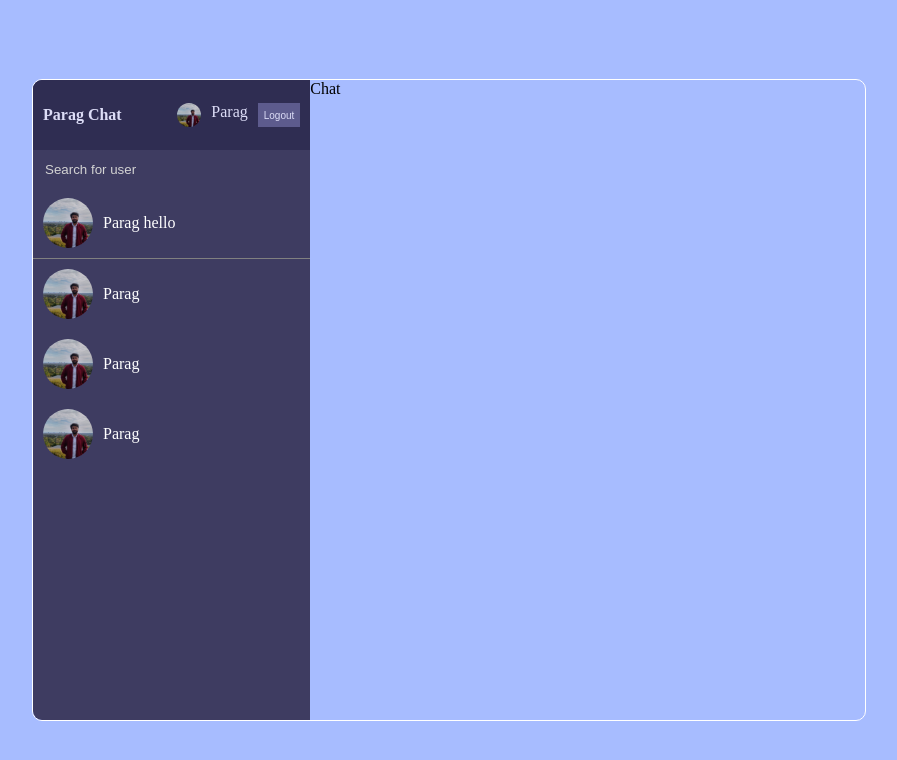
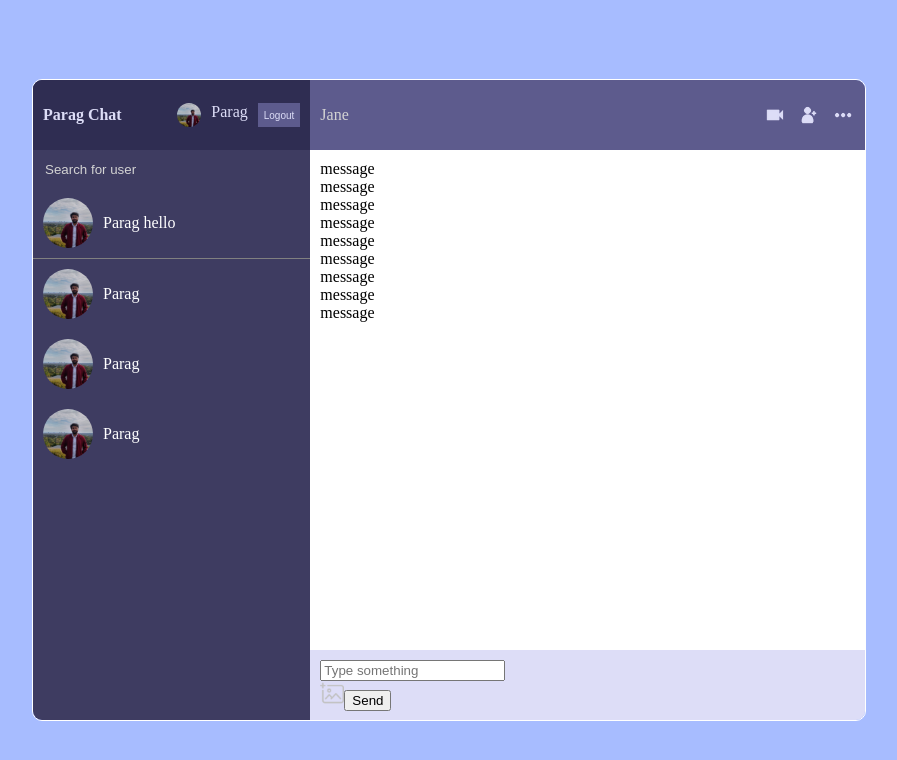
Before and after one commit to Parag18081994/ChatApp, a React (Create React App) app: page / in a window 1280 px wide. Shown: the top 760 px of the page, without its empty margins (191-1088 px from the left). Built offline with nearby package versions, Linux system fonts and the light colour scheme.

Commit message:
Completed message component

```diff
--- a/src/components/Chat.jsx
+++ b/src/components/Chat.jsx
@@ -1,8 +1,25 @@
 import React from "react";
-import profile from "../img/profile.jpg";
+import Cam from "../img/cam.png";
+import Add from "../img/add.png";
+import More from "../img/more.png";
+import Messages from "./Messages";
+import Input from "./Input";
 
 const Chat = () => {
-  return <div className="chat">Chat</div>;
+  return (
+    <div className="chat">
+      <div className="chatInfo">
+        <span>Jane</span>
+        <div className="chatIcons">
+          <img src={Cam} alt="" />
+          <img src={Add} alt="" />
+          <img src={More} alt="" />
+        </div>
+      </div>
+      <Messages />
+      <Input/>
+    </div>
+  );
 };
 
 export default Chat;
--- a/src/components/Input.jsx
+++ b/src/components/Input.jsx
@@ -1,9 +1,22 @@
-import React from 'react'
+import React from "react";
+import Img from "../img/img.png"
+import Attach from "../img/attach.png"
 
 const Input = () => {
   return (
-    <div>Input</div>
-  )
-}
+    <div className="input">
+      <input type="text" placeholder="Type something" />
+      <div className="send">
+        <img src="" alt="" />
 
-export default Input
+        <input type="file" style={{ display: "none" }} id="file" />
+        <label htmlFor="">
+          <img src={Img} alt="" />
+        </label>
+        <button>Send</button>
+      </div>
+    </div>
+  );
+};
+
+export default Input;
--- /dev/null
+++ b/src/components/Message.jsx
@@ -0,0 +1,12 @@
+import React from "react";
+
+
+const Message = () => {
+  return (
+    <div className="message">
+      message
+    </div>
+  );
+};
+
+export default Message;
--- a/src/components/Messages.jsx
+++ b/src/components/Messages.jsx
@@ -1,9 +1,20 @@
-import React from 'react'
+import React from "react";
+import Message from "../components/Message";
 
 const Messages = () => {
   return (
-    <div>Messages</div>
-  )
-}
+    <div className="messages">
+      <Message />
+      <Message />
+      <Message />
+      <Message />
+      <Message />
+      <Message />
+      <Message />
+      <Message />
+      <Message />
+    </div>
+  );
+};
 
-export default Messages
+export default Messages;
--- a/src/style.scss
+++ b/src/style.scss
@@ -139,7 +139,7 @@
                 }
             }
 
-/* Navbar ends here */
+            /* Navbar ends here */
 
             .search {
                 border-bottom: 1px solid gray;
@@ -163,7 +163,7 @@
                 .userChat {
                     display: flex;
                     padding: 10px;
-                   align-items: center;
+                    align-items: center;
                     gap: 10px;
                     color: white;
                     cursor: pointer;
@@ -199,12 +199,12 @@
             }
 
 
-            .chats{
+            .chats {
 
                 .userChat {
                     display: flex;
                     padding: 10px;
-                   align-items: center;
+                    align-items: center;
                     gap: 10px;
                     color: white;
                     cursor: pointer;
@@ -243,6 +243,47 @@
         .chat {
             flex: 2;
 
+            .chatInfo {
+                height: 50px;
+                background-color: #5d5b8d;
+                display: flex;
+                align-items: center;
+                justify-content: space-between;
+                padding: 10px;
+                color: lightgray;
+
+            }
+
+            .chatIcons {
+                display: flex;
+                gap: 10px;
+
+            }
+
+            img {
+                height: 24px;
+
+            }
+
+
+            .messages {
+                background-color: white;
+                padding: 10px;
+                height: calc(100% - 160px);
+
+            }
+
+            .input {
+                height: 50px;
+                background-color: #ddddf7;
+                padding: 10px;
+            }
+
+
+
+
+
+
         }
 
     }
```
